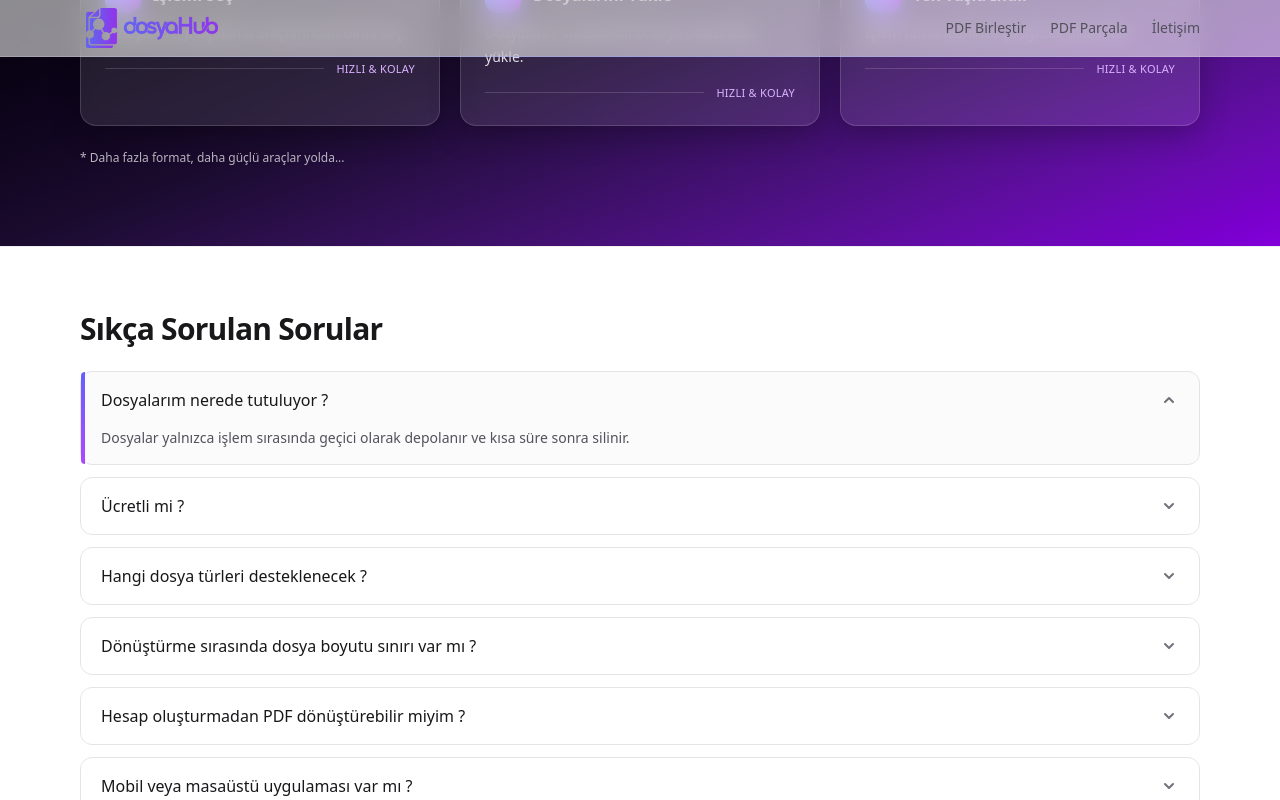
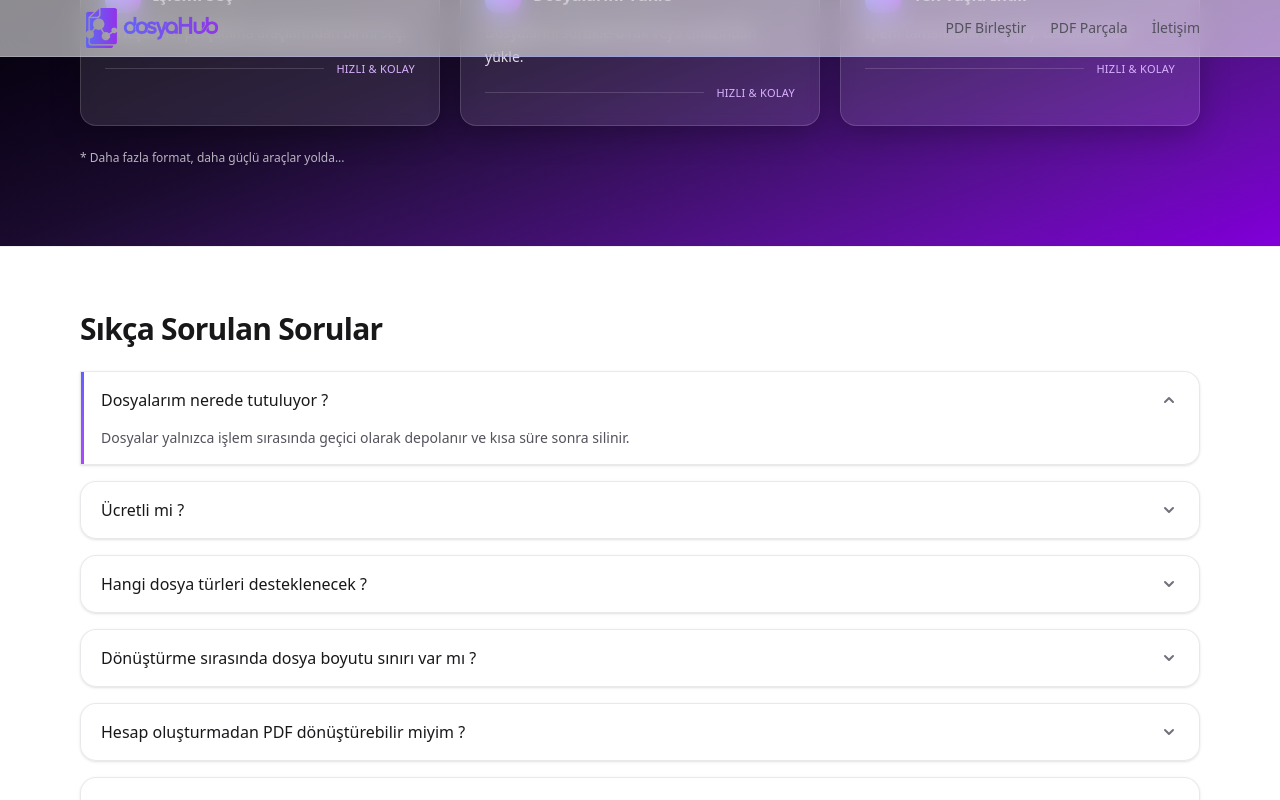
Before and after one commit to DorukhanBekdur/dosyahub, a React (Vite) app in the folder web/: page / in a window 1280 px wide. Both pictures are taken after a click on the button "Dosyalarım nerede tutuluyor ?". Shown: the part 1597-2397 px from the top of the page. Built offline with nearby package versions, Linux system fonts and the light colour scheme; no server answers.

Commit message:
Improve FAQ design and animation

```diff
--- a/web/src/components/sections/FAQ.jsx
+++ b/web/src/components/sections/FAQ.jsx
@@ -1,10 +1,11 @@
-import { useState } from "react";
+import { useEffect, useMemo, useRef, useState } from "react";
 import { HiChevronDown } from "react-icons/hi";
 
 export default function FAQ() {
   const [open, setOpen] = useState(null);
 
-  const items = [
+  const items = useMemo(
+    () => [
       {
         q: "Dosyalarım nerede tutuluyor ?",
         a: "Dosyalar yalnızca işlem sırasında geçici olarak depolanır ve kısa süre sonra silinir.",
@@ -29,7 +30,19 @@ export default function FAQ() {
         q: "Mobil veya masaüstü uygulaması var mı ?",
         a: "Şu an için yalnızca web üzerinden kullanılabiliyor, mobil ve masaüstü uygulamalar geliştiriliyor.",
       },
-  ];
+    ],
+    []
+  );
+
+  const contentRefs = useRef([]);
+
+  useEffect(() => {
+    const onResize = () => {
+      setOpen((prev) => (prev !== null ? prev : prev));
+    };
+    window.addEventListener("resize", onResize);
+    return () => window.removeEventListener("resize", onResize);
+  }, []);
 
   return (
     <section
@@ -41,44 +54,59 @@ export default function FAQ() {
           Sıkça Sorulan Sorular
         </h2>
 
-        <ul className="mt-6 grid gap-3">
+        <ul className="mt-6 grid gap-4">
           {items.map((it, idx) => {
             const isOpen = open === idx;
+            const measured = contentRefs.current[idx]?.scrollHeight || 0;
+
             return (
               <li key={idx}>
                 <div
-                  className={`relative rounded-xl border border-zinc-200 dark:border-zinc-800 transition-colors ${
+                  className={`relative border transition-colors shadow-sm hover:shadow-md
+                  border-zinc-200/80 dark:border-zinc-800/80
+                  ${
                     isOpen
-                      ? "bg-zinc-50/70 dark:bg-zinc-900/60"
-                      : "bg-white/40 dark:bg-zinc-900/40 hover:bg-zinc-50/50 dark:hover:bg-zinc-900/50"
+                      ? "rounded-r-2xl bg-white/60 dark:bg-zinc-900/60"
+                      : "rounded-2xl bg-white/40 dark:bg-zinc-900/40"
                   }`}
                 >
                   <span
-                    className={`pointer-events-none absolute left-0 top-0 h-full w-1 rounded-l-xl transition-opacity ${
+                    aria-hidden="true"
+                    className={`pointer-events-none absolute left-0 top-0 h-full w-[3px] transition-opacity
+                    ${
                       isOpen
-                        ? "opacity-100 bg-gradient-to-b from-indigo-500 to-purple-500"
-                        : "opacity-0"
+                        ? "opacity-100 bg-gradient-to-b from-indigo-500 to-purple-500 rounded-l-none"
+                        : "opacity-0 rounded-l-2xl"
                     }`}
                   />
 
                   <button
                     onClick={() => setOpen(isOpen ? null : idx)}
-                    className="w-full px-5 py-4 flex items-center justify-between gap-4 text-left"
+                    className="group w-full px-5 py-4 flex items-center justify-between gap-4 text-left focus:outline-none focus-visible:ring-2 focus-visible:ring-indigo-500/60 rounded-inherit"
+                    aria-expanded={isOpen}
+                    aria-controls={`faq-panel-${idx}`}
                   >
-                    <span className="font-medium">{it.q}</span>
+                    <span className="font-medium text-zinc-900 dark:text-zinc-100">
+                      {it.q}
+                    </span>
                     <HiChevronDown
-                      className={`h-5 w-5 shrink-0 text-zinc-500 transition-transform duration-200 ${
-                        isOpen ? "rotate-180" : "rotate-0"
-                      }`}
+                      className={`h-5 w-5 shrink-0 text-zinc-500 transition-transform motion-safe:duration-200
+                      ${isOpen ? "rotate-180" : "rotate-0"}`}
                     />
                   </button>
 
                   <div
-                    className={`px-5 text-sm text-zinc-600 dark:text-zinc-400 overflow-hidden transition-[max-height,opacity] duration-200 ease-out ${
-                      isOpen ? "max-h-40 opacity-100 pb-4" : "max-h-0 opacity-0"
-                    }`}
+                    id={`faq-panel-${idx}`}
+                    ref={(el) => (contentRefs.current[idx] = el)}
+                    style={{ height: isOpen ? measured : 0 }}
+                    className="px-5 overflow-hidden transition-[height] motion-safe:duration-250 ease-out"
+                  >
+                    <div
+                      className={`pb-4 text-sm text-zinc-600 dark:text-zinc-400 transition-opacity motion-safe:duration-200
+                      ${isOpen ? "opacity-100" : "opacity-0"}`}
                     >
                       {it.a}
+                    </div>
                   </div>
                 </div>
               </li>
```
Lines whose indentation alone changed are shown as unchanged.
